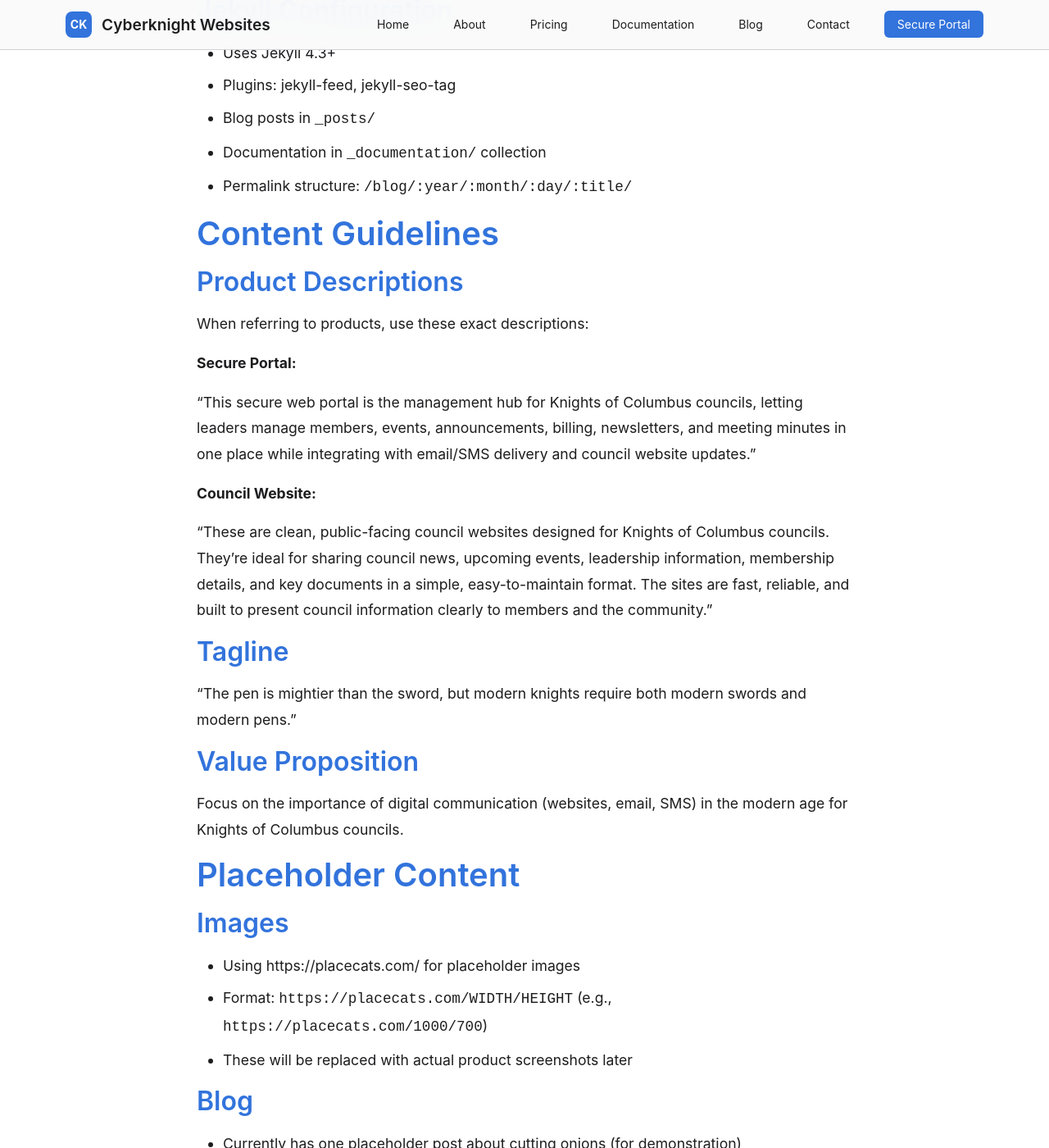
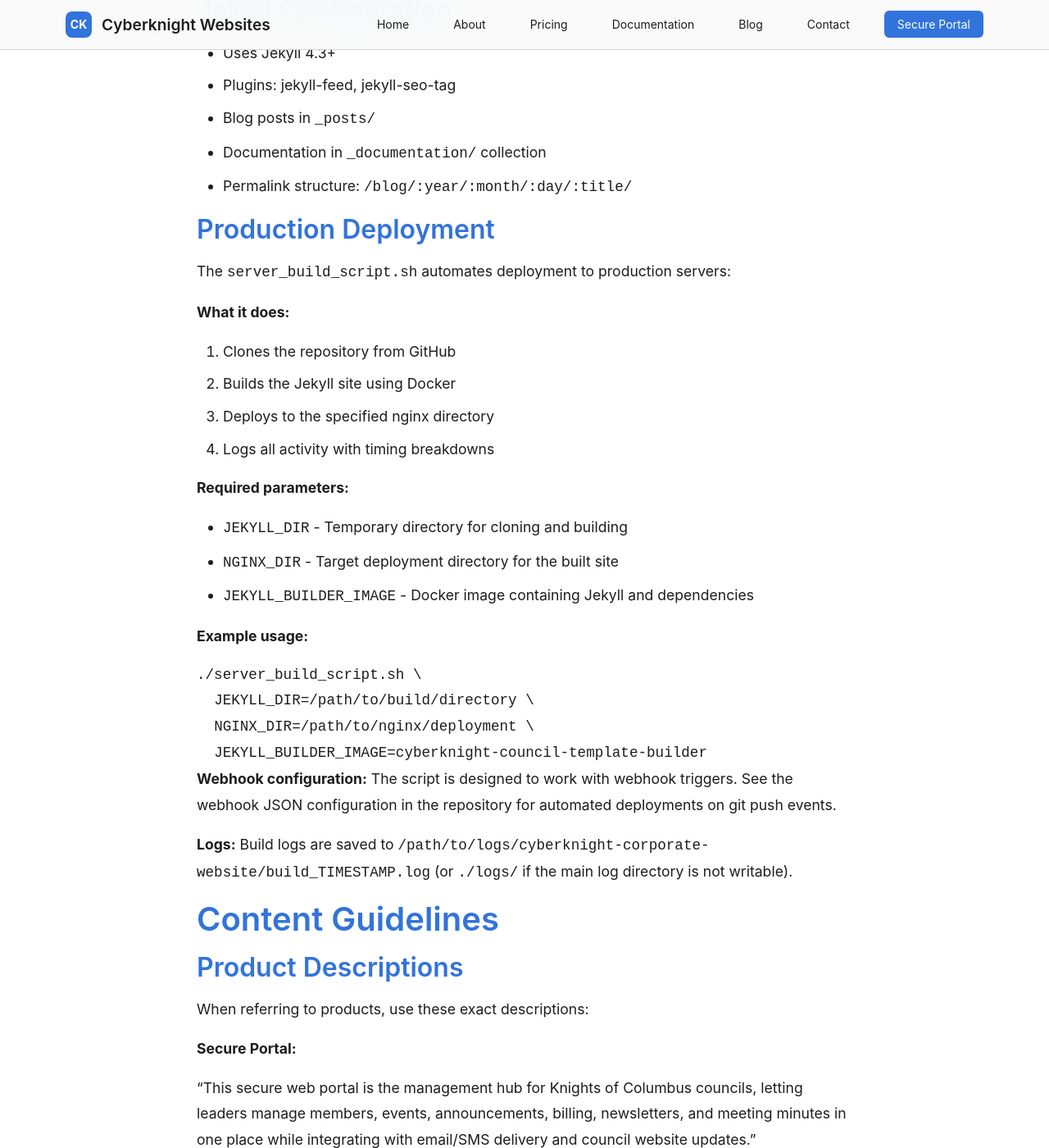
Before and after one commit to Cyberknight-Websites-Org/cyberknight-corporate-website, a Jekyll site: the page built from CLAUDE.md, in a window 1280 px wide and 1400 px high, scrolled down 3122 px. Shown: the whole window at 82% size. Built offline with Jekyll 4.4.1, drawn with Linux system fonts in a browser that asks for light colours; our own code applies the rules of GitHub Pages for plain Markdown files.

Commit message:
Update deployment path to target directory
Modified the build script to deploy directly to NGINX_DIR instead of appending /corporate subdirectory. This allows the webhook to specify the exact deployment path. Also added Production Deployment documentation to CLAUDE.md with generic path examples.

Co-Authored-By: Claude Sonnet 4.5 <noreply@anthropic.com>

````diff
--- a/CLAUDE.md
+++ b/CLAUDE.md
@@ -81,6 +81,35 @@ The `/serve-jekyll` skill is configured for this project:
 - Documentation in `_documentation/` collection
 - Permalink structure: `/blog/:year/:month/:day/:title/`
 
+### Production Deployment
+
+The `server_build_script.sh` automates deployment to production servers:
+
+**What it does:**
+1. Clones the repository from GitHub
+2. Builds the Jekyll site using Docker
+3. Deploys to the specified nginx directory
+4. Logs all activity with timing breakdowns
+
+**Required parameters:**
+- `JEKYLL_DIR` - Temporary directory for cloning and building
+- `NGINX_DIR` - Target deployment directory for the built site
+- `JEKYLL_BUILDER_IMAGE` - Docker image containing Jekyll and dependencies
+
+**Example usage:**
+```bash
+./server_build_script.sh \
+  JEKYLL_DIR=/path/to/build/directory \
+  NGINX_DIR=/path/to/nginx/deployment \
+  JEKYLL_BUILDER_IMAGE=cyberknight-council-template-builder
+```
+
+**Webhook configuration:**
+The script is designed to work with webhook triggers. See the webhook JSON configuration in the repository for automated deployments on git push events.
+
+**Logs:**
+Build logs are saved to `/path/to/logs/cyberknight-corporate-website/build_TIMESTAMP.log` (or `./logs/` if the main log directory is not writable).
+
 ## Content Guidelines
 
 ### Product Descriptions
````
Also changed, not shown: 1 other file.
